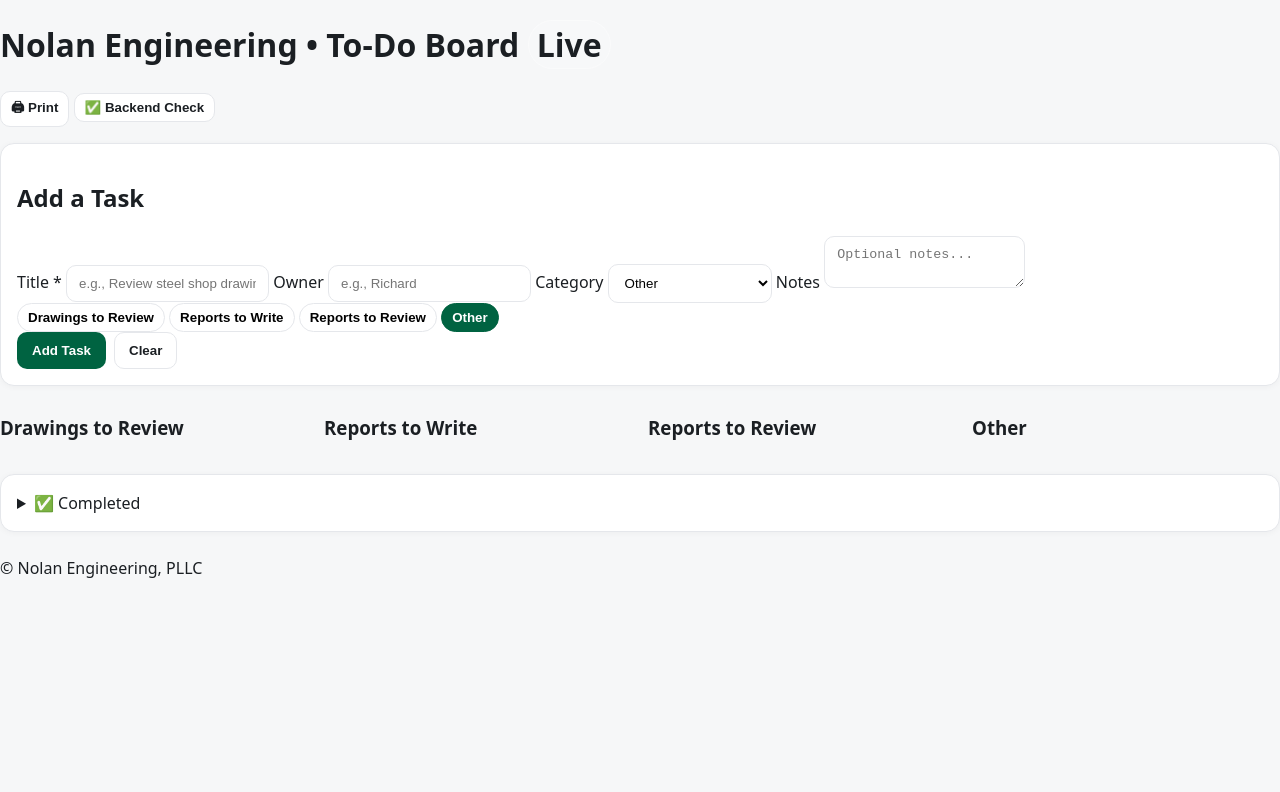
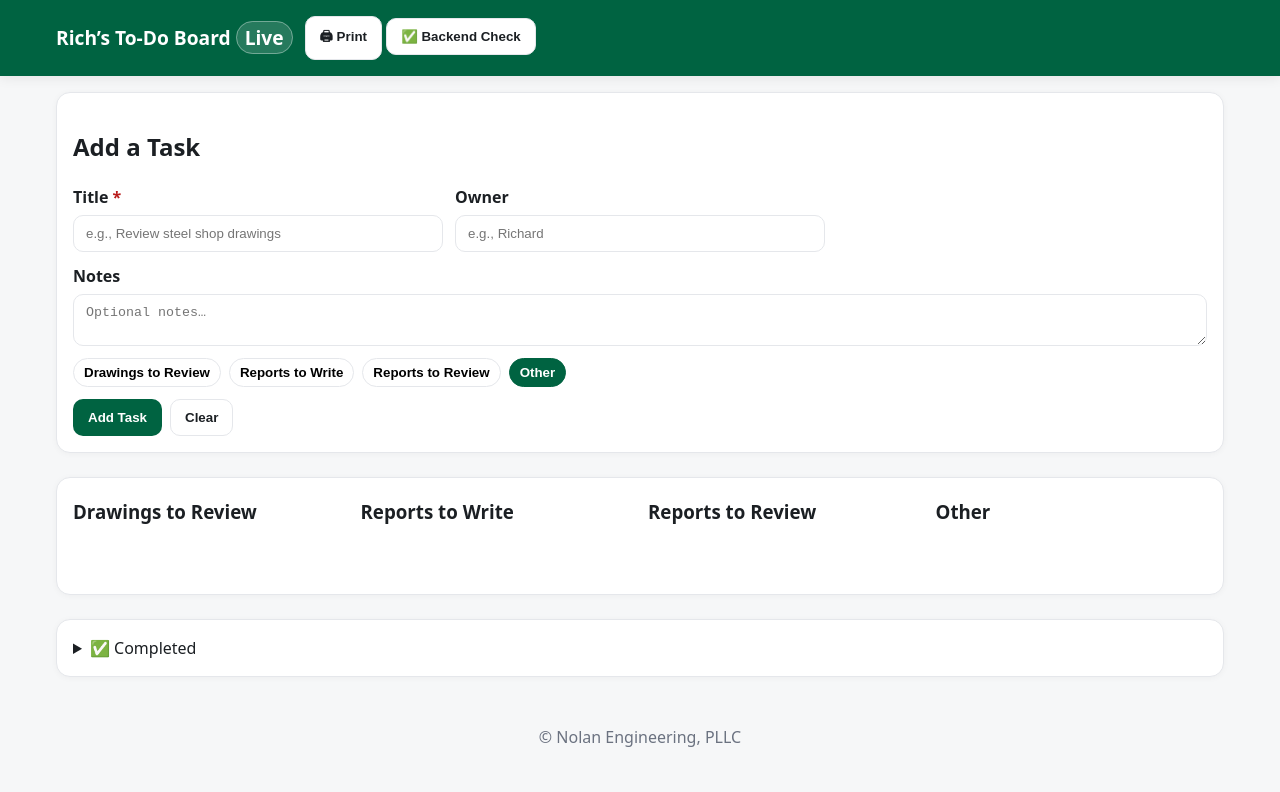
Before and after one commit to nolanengineeringpllc/rich-todo-static, a plain HTML site: page index.html in a window 1280 px wide. Drawn offline with Linux system fonts and the light colour scheme; no server answers; files whose address does not match are found by name.

Commit message:
Update index.html

```diff
--- a/index.html
+++ b/index.html
@@ -3,49 +3,46 @@
 <head>
   <meta charset="UTF-8" />
   <meta name="viewport" content="width=device-width, initial-scale=1.0" />
-  <title>Nolan Engineering • To-Do Board</title>
+  <title>Rich’s To-Do Board</title>
   <link rel="stylesheet" href="./styles.css" />
 </head>
 
 <body>
-  <header>
-    <h1>Nolan Engineering • To-Do Board <span class="badge">Live</span></h1>
-    <div class="actions">
+  <header class="site-header">
+    <div class="container header-inner">
+      <h1>Rich’s To-Do Board <span class="badge">Live</span></h1>
+      <div class="header-actions">
         <button id="printBtn" class="btn">🖨 Print</button>
         <button id="checkBtn" class="btn">✅ Backend Check</button>
       </div>
+    </div>
   </header>
 
-  <main>
+  <main class="container">
     <!-- Add a Task -->
     <section class="card">
       <h2>Add a Task</h2>
-      <form id="taskForm">
-        <div class="field-grid">
-          <label>
-            Title *
+      <form id="taskForm" class="form-grid">
+        <label class="field">
+          <span class="label">Title <span class="req">*</span></span>
           <input id="title" type="text" placeholder="e.g., Review steel shop drawings" required />
         </label>
-          <label>
-            Owner
+
+        <label class="field">
+          <span class="label">Owner</span>
           <input id="owner" type="text" placeholder="e.g., Richard" />
         </label>
-          <label>
-            Category
-            <select id="category">
-              <option value="Drawings to Review">Drawings to Review</option>
-              <option value="Reports to Write">Reports to Write</option>
-              <option value="Reports to Review">Reports to Review</option>
-              <option value="Other" selected>Other</option>
-            </select>
+
+        <!-- Hidden category value (chips below will set this) -->
+        <input id="category" type="hidden" value="Other" />
+
+        <label class="field field-notes">
+          <span class="label">Notes</span>
+          <textarea id="notes" rows="2" placeholder="Optional notes…"></textarea>
         </label>
-          <label>
-            Notes
-            <textarea id="notes" placeholder="Optional notes..."></textarea>
-          </label>
-        </div>
 
-        <div class="chip-bar">
+        <!-- Category chips (only visible selector) -->
+        <div class="chips">
           <button type="button" class="chip" data-cat="Drawings to Review">Drawings to Review</button>
           <button type="button" class="chip" data-cat="Reports to Write">Reports to Write</button>
           <button type="button" class="chip" data-cat="Reports to Review">Reports to Review</button>
@@ -60,39 +57,39 @@
     </section>
 
     <!-- 4-Column Board -->
-    <section class="board">
+    <section class="board card">
       <div class="board-grid">
         <div class="col">
           <h3>Drawings to Review</h3>
-          <ul id="col-drawings" class="col-list"></ul>
+          <ul id="col-drawings" class="list"></ul>
         </div>
         <div class="col">
           <h3>Reports to Write</h3>
-          <ul id="col-write" class="col-list"></ul>
+          <ul id="col-write" class="list"></ul>
         </div>
         <div class="col">
           <h3>Reports to Review</h3>
-          <ul id="col-review" class="col-list"></ul>
+          <ul id="col-review" class="list"></ul>
         </div>
         <div class="col">
           <h3>Other</h3>
-          <ul id="col-other" class="col-list"></ul>
+          <ul id="col-other" class="list"></ul>
         </div>
       </div>
     </section>
 
-    <!-- Completed Tasks -->
+    <!-- Completed drawer -->
     <details class="card">
       <summary>✅ Completed</summary>
-      <ul id="completed" class="col-list"></ul>
+      <ul id="completed" class="list list-completed"></ul>
     </details>
   </main>
 
-  <footer>
+  <footer class="site-footer">
     © Nolan Engineering, PLLC
   </footer>
 
-  <!-- Script loading order -->
+  <!-- Load config first, then app -->
   <script src="./config.js"></script>
   <script src="./app.js"></script>
 </body>
```
Lines whose indentation alone changed are shown as unchanged.
